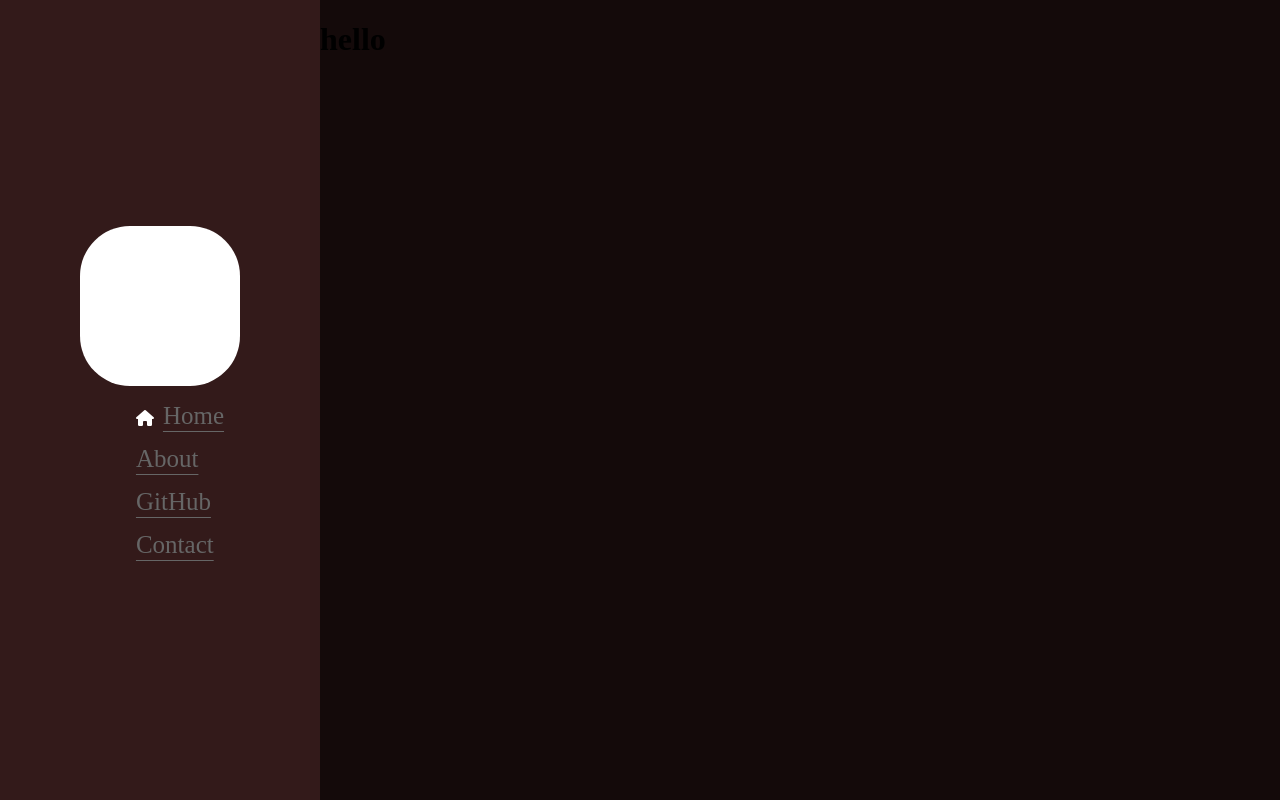
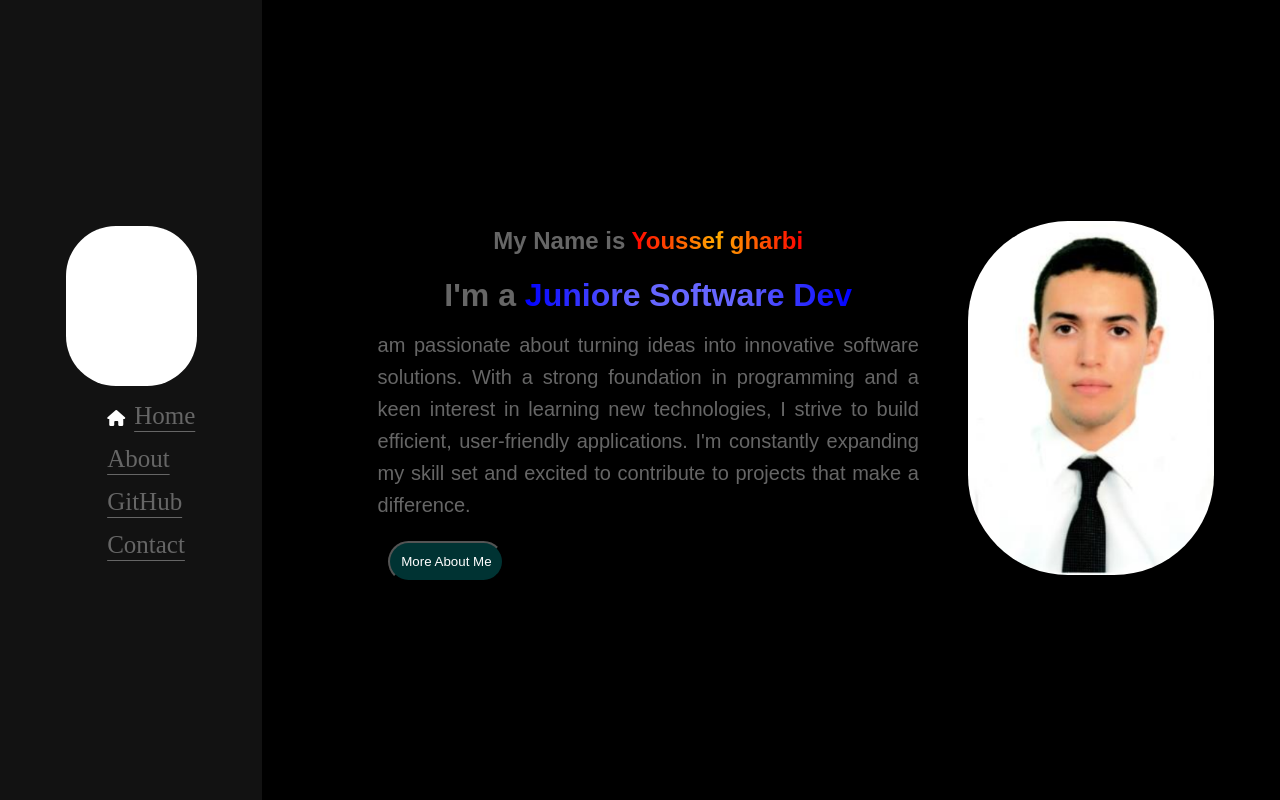
Before and after one commit to youssefgharbi1/portfolio, a plain HTML site: page portfolio/index.html in a window 1280 px wide. Drawn offline with Linux system fonts and the light colour scheme.

Commit message:
completed main Home section

```diff
--- a/portfolio/index.html
+++ b/portfolio/index.html
@@ -32,17 +32,19 @@
         </nav>
     </div>
     <div class="main-section">
-        <header>
-            <h1>hello</h1>
-        </header>
-        <main>
             <div class="container">
-
+                <h2>My Name is <span>Youssef gharbi</spans></h2>
+                <h1>I'm a <span>Juniore Software Dev</span></h1>
+                <p> am passionate about turning ideas into innovative software solutions.
+                     With a strong foundation in programming and a keen interest in learning new technologies,
+                     I strive to build efficient, user-friendly applications.
+                     I'm constantly expanding my skill set and excited to contribute to projects that make a difference.
+                </p>
+                <button>More About Me</button>
             </div>
-        </main>
-        <footer>
-
-        </footer>
+            <div class="image-holder">
+                <img src="resources/pfp.png" alt="pfp">
+            </div>
     </div>
 </body>
 </html>
--- a/portfolio/style.css
+++ b/portfolio/style.css
@@ -1,12 +1,13 @@
 
 .side_section {
+    height: 100vh;
     width: 25%; /* Sets the width of the sidebar */
-    background-color: hsl(0, 33%, 15%); /* Gives the section a distinct background */
+    background-color: #121212;
     display: flex; /* Allows its content to align */
     flex-direction: column; /* Stacks content vertically */
     align-items: center; /* Centers content horizontally */
     justify-content: center; /* Centers content vertically */
-    color: white; /* Ensures text is readable */
+    color: white;
 }
 
 
@@ -56,12 +57,47 @@ body {
 }
 
 .main-section {
-    flex: 1;
-    background-color: hsl(0, 33%, 6%); /* Gives it a distinct background */
+    padding: 9%;
+    width: 75%;
+    display: flex;
+    background-color: #000000;
+    align-items: center;
 }
-
-main div{
-    width: 80%;
-    height: 80%;
-    background-color: rgb(189, 198, 55);
+.main-section img{
+    margin: 20%;
+    border-radius: 100px;
 }
+.main-section h2,.main-section h1{
+    font-family: 'Arial', sans-serif;
+    color: hsl(0, 0%, 40%);
+    text-align: center;
+    margin-bottom: 15px;
+}
+.main-section h2 span{
+    height: 120%;
+    background: linear-gradient(to right, hsl(0, 100%, 50%), hsl(40, 100%, 50%), hsl(0, 100%, 50%));
+    -webkit-background-clip: text;
+    -webkit-text-fill-color: transparent;
+}
+.main-section h1 span{
+    height: 120%;
+    background: linear-gradient(to right, hsl(240, 100%, 50%),hsl(240, 100%, 70%),hsl(240, 100%, 70%),hsl(240, 100%, 50%));
+    -webkit-background-clip: text;
+    -webkit-text-fill-color: transparent;
+}
+.main-section p {
+    font-family: 'Arial', sans-serif; /* Clean and widely supported */
+    font-size: 20px; /* Comfortable reading size */
+    line-height: 1.6; /* Spacing between lines for better readability */
+    color: hsl(0, 0%, 40%); /* Dark gray is easier on the eyes than pure black */
+    text-align: justify; /* Aligns text for a clean, professional look */
+    margin: 10px 0; /* Adds space above and below the paragraph */
+}
+.main-section .container button{
+    height: 10%;
+    padding: 2%;
+    margin: 2%;
+    border-radius: 200px;
+    color: hsl(0, 0%, 100%);
+    background-color: hsl(180, 100%, 10%);
+}
```
Also changed, not shown: loading/index.html (added, +14 -0 lines), loading/style.css (added, +36 -0 lines), portfolio/resources/pfp.png (added), 2 other files.
